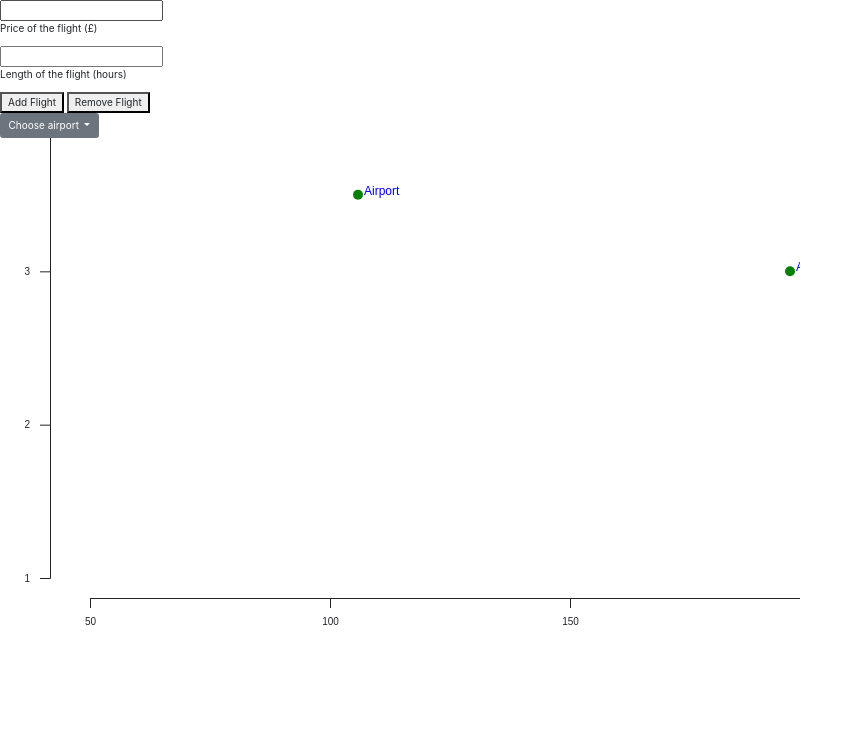
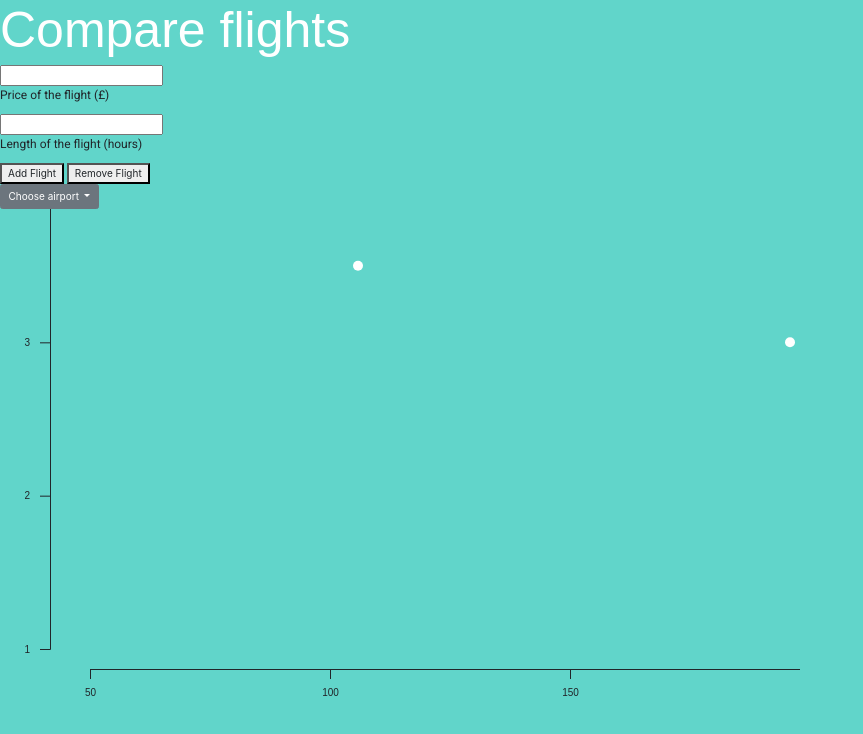
Before and after one commit to KikiCS/flight_travels, a plain HTML site: page index.html in a window 1280 px wide. Shown: the whole page, without its empty margins (0-863 px from the left). Drawn offline with nearby package versions, Linux system fonts and the light colour scheme; a web font is replaced by a local one.

Commit message:
starting visual customisation, added readme
proper readme, some colour and fonts in html and css, some cleaning of javascript

```diff
--- a/css/main.css
+++ b/css/main.css
@@ -2,3 +2,15 @@
   color: blue;
 }
 */
+body {
+  background-color: #61D5CA;
+}
+h1{
+  font-family: 'Marmelad', sans-serif;
+  color: white;
+  font-size: 50px;
+}
+p{
+  font-family: 'Roboto', sans-serif;
+  font-size: 12px;
+}
--- a/index.html
+++ b/index.html
@@ -10,12 +10,20 @@
   <link rel="stylesheet" href="css/main.css">
   <script src="js/bootstrap.js"></script>
   <script type="text/javascript" src="js/script.js"></script>
+  <link href="https://fonts.googleapis.com/css?family=Marmelad|Roboto&display=swap" rel="stylesheet">
+
+  <!--<>https://fonts.google.com/specimen/Gloria+Hallelujah
+  https://fonts.google.com/specimen/Indie+Flower
+  https://fonts.google.com/specimen/Marmelad-->
+
+  <!--https://fonts.google.com/specimen/Heebo
+  https://fonts.google.com/specimen/Roboto</>-->
 </head>
 
 <body>
 
   <!--<canvas id="canvas-id" width="250" height="250"></canvas>-->
-
+  <h1>Compare flights</h1>
   <input id="inputprice" type="text">
   <p id="labelprice">Price of the flight (£)</p>
   <input id="inputtime" type="text">
@@ -34,14 +42,13 @@
       <a class="dropdown-item" href="#">Heathrow</a>
       <a class="dropdown-item" href="#">London City</a>
       <a class="dropdown-item" href="#">Luton</a>
+      <a class="dropdown-item" href="#">Southend</a>
       <a class="dropdown-item" href="#">Stansted</a>
     </div>
   </div>
 
 
-
-
-  <!--<button onclick="draw()">Move</button>-->
+  <!--<button onclick="cancel()">Cancel</button>-->
   <!--<button onclick="reset()">Reset</button> -->
 </body>
 
--- a/js/script.js
+++ b/js/script.js
@@ -58,40 +58,40 @@ $(document).ready(function onReady() {
     circles.enter()
       .append("circle")
       .attr("cx", function(d) {
-        return x(d.price) //(d.price - 50) * 4;
+        return x(d.price);
       }) // X coordinate: 1st element of each object in the dataset
       .attr("cy", function(d) {
         return y(d.time);
       }) // Y coordinate: 2nd element of each object in the dataset
       .attr("r", radius) // circle radius
-      .attr("fill", "green");
+      .attr("fill", "white");
 
     //update all circles to new positions
     circles.transition()
         .duration(500)
         .attr("cx", function(d) {
-          return x(d.price) //(d.price - 50) * 4;
+          return x(d.price);
         }) // X coordinate: 1st element of each object in the dataset
         .attr("cy", function(d) {
           return y(d.time);
         }) // Y coordinate: 2nd element of each object in the dataset
 
-    dataGroup.selectAll("text")
-      .data(dataset)
-      .enter()
-      .append("text")
-      .text(function(d) {
-        return "Airport"; // replace with var returned by inputs
-      })
-      .attr("x", function(d) {
-        return x(d.price) + radius + 1//(d.price - 50) * 4 + 6;
-      })
-      .attr("y", function(d) {
-        return y(d.time) //h - ((d.time - 1) * 200) + 1;
-      })
-      .attr("font-family", "sans-serif")
-      .attr("font-size", "12px")
-      .attr("fill", "blue");
+    // dataGroup.selectAll("text")
+    //   .data(dataset)
+    //   .enter()
+    //   .append("text")
+    //   .text(function(d) {
+    //     return "Airport"; // replace with var returned by inputs
+    //   })
+    //   .attr("x", function(d) {
+    //     return x(d.price) + radius + 1;
+    //   })
+    //   .attr("y", function(d) {
+    //     return y(d.time);
+    //   })
+    //   .attr("font-family", "sans-serif")
+    //   .attr("font-size", "12px")
+    //   .attr("fill", "blue");
     console.log("SVG updated");
 
     axesGroup.append("g") // modify as the x axis
```
Also changed, not shown: 1 other file.
